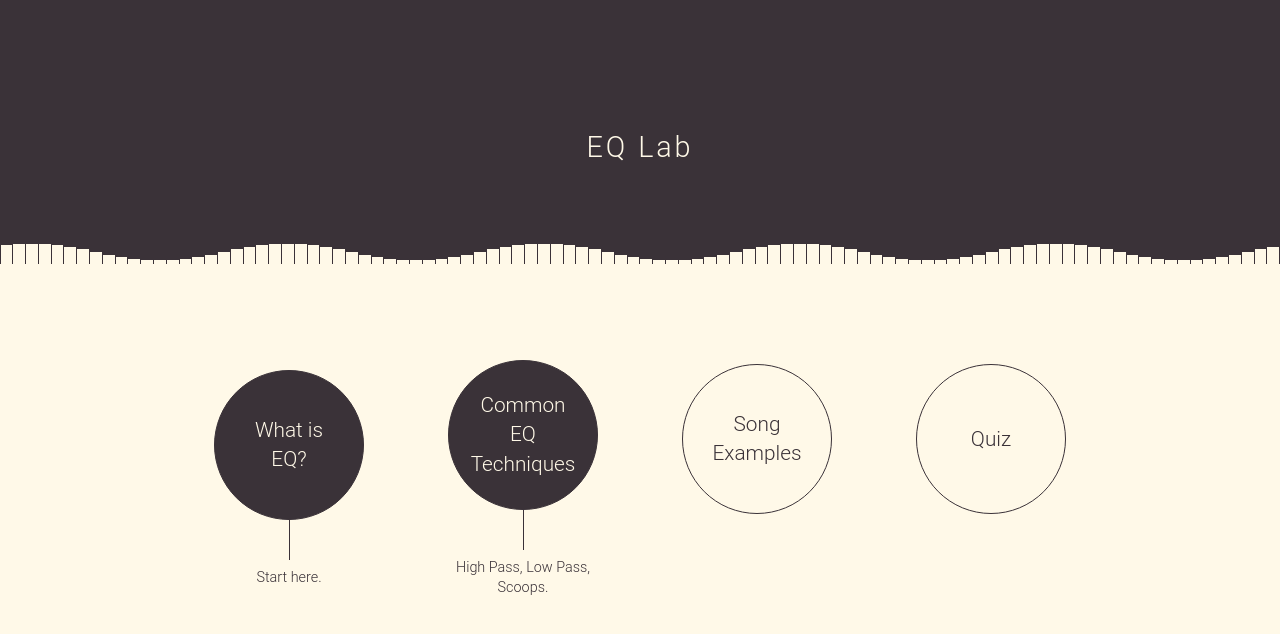
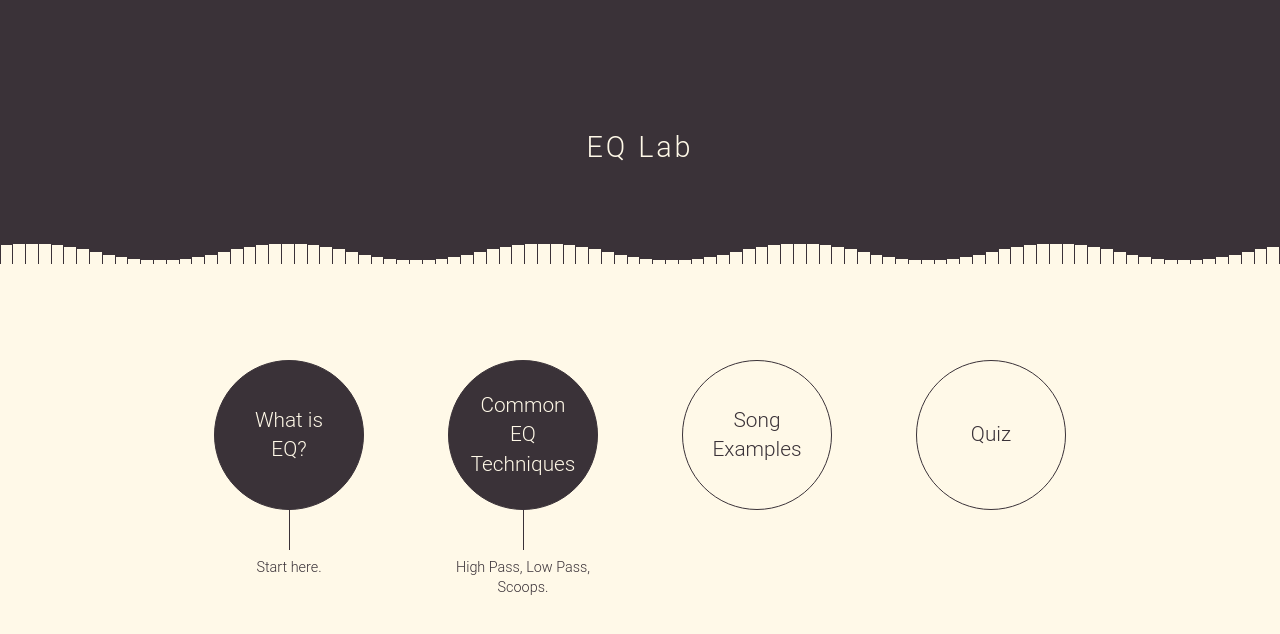
Before and after one commit to xnicolll/ui-eq-lab, a Flask app: page / in a window 1280 px wide. Shown: the top 634 px of the page. Run offline with Flask 3, Linux system fonts and the light colour scheme.

Commit message:
fix: home page layout

```diff
--- a/static/css/style.css
+++ b/static/css/style.css
@@ -258,7 +258,7 @@ p {
 .overview-graphic {
     display: flex;
     justify-content: center;
-    align-items: center;
+    align-items: flex-start;
     position: relative;
     gap: 4rem;
     width: 100%;
@@ -279,8 +279,16 @@ p {
     margin: 0;
 }
 
-.overview-item:nth-child(1),
+.overview-item:nth-child(1) {
+    margin-top: 2rem;
+}
+
 .overview-item:nth-child(2) {
+    margin-top: 2rem;
+}
+
+.overview-item:nth-child(3),
+.overview-item:nth-child(4) {
     margin-top: 2rem;
 }
 
```
